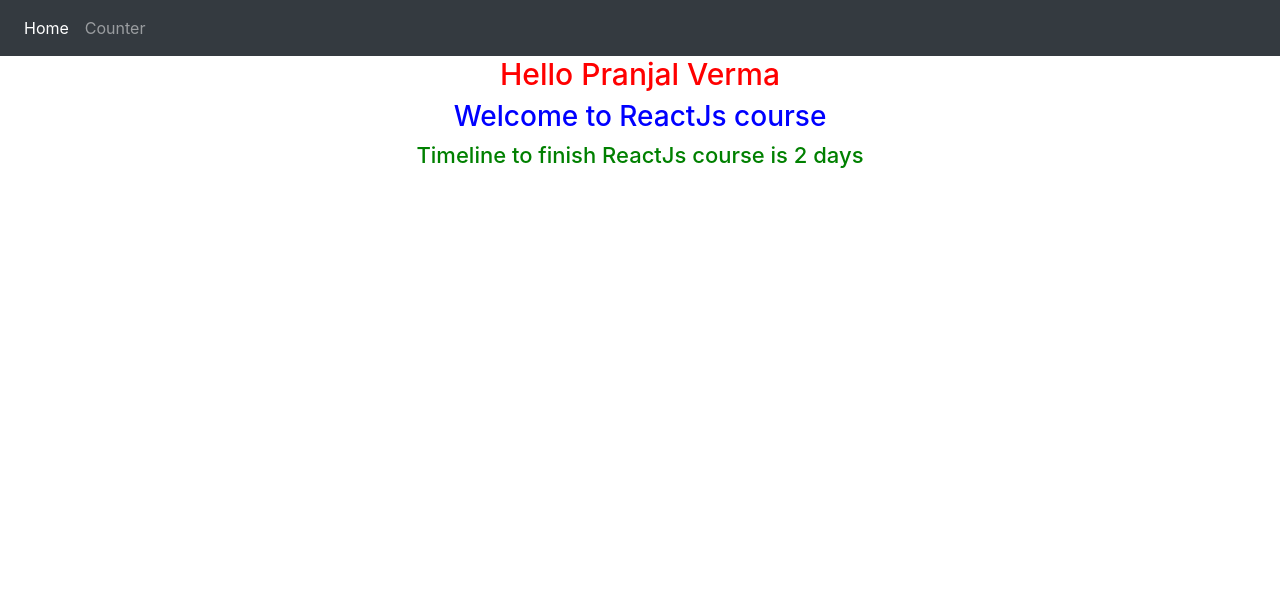
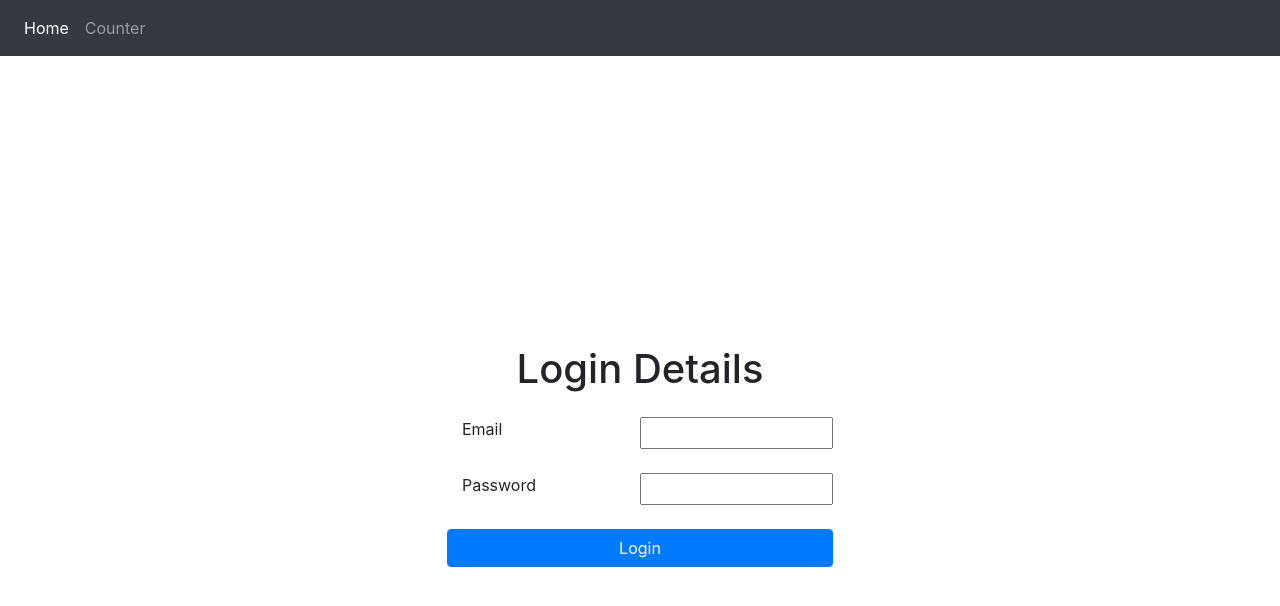
Before and after one commit to prnjl02/React-JS-Tutorial, a React (Create React App) app: page / in a window 1280 px wide. Shown: the top 606 px of the page. Built offline with nearby package versions, Linux system fonts and the light colour scheme.

Commit message:
added login form and routing

```diff
--- a/package.json
+++ b/package.json
@@ -39,6 +39,7 @@
     ]
   },
   "devDependencies": {
-    "sass": "^1.53.0"
+    "node-sass": "^7.0.1",
+    "sass": "^1.54.4"
   }
 }
--- a/src/App.js
+++ b/src/App.js
@@ -10,6 +10,7 @@
 import Home from './components/Home';
 import Counter from './components/Counter';
 import Navbar from './components/Navbar';
+import Login from "./components/Login";
 
 function App() {
   return (
@@ -20,13 +21,18 @@
     //     <Counter />
     //   </div>
     // </>
+
 <Router>
 <Navbar />
+
     <Routes>
       <Route path="/counter" element = {<Counter />}>
       </Route>
-      <Route path="/" element = { <Home name="Pranjal Verma" course="ReactJs" timeline={2} />}>
+      <Route path="/home" element = { <Home name="Pranjal Verma" course="ReactJs" timeline={2} />}>
 
+      </Route>
+      {/* <Route path="/" element = { <Home name="Pranjal Verma" course="ReactJs" timeline={2} />}> */}
+      <Route path="/" element = { <Login />}>
       </Route>
     </Routes>
     </Router>
--- a/src/App.scss
+++ b/src/App.scss
@@ -1,5 +1,20 @@
+@import 'bootstrap/scss/bootstrap';
+
+html ,body {
+  height: 100vh;
+}
+
+#root {
+  height: 100%;
+}
 .Home {
   text-align: center;
+
+  @include media-breakpoint-up(sm) {
+    display: flex;
+    flex-direction: column;
+    align-items: center;
+  }
 
   .name {
     color: red;
--- a/src/components/Counter.js
+++ b/src/components/Counter.js
@@ -15,7 +15,8 @@
     return (
         <div className='counter container my-5 py-5'>
             <div className='name'>
-                The current counter value is {count}
+                The current counter value is
+                <div className='mt-5 mb-5'>{count}</div>
             </div>
             <button className="btn btn-primary" onClick={increaseCounter}>Increase Count</button>
             <button className="btn btn-danger mx-2" onClick={decrementCounter}>Decremenet Count</button>
--- /dev/null
+++ b/src/components/Login.js
@@ -0,0 +1,45 @@
+import React from 'react'
+import { useState } from 'react'
+import { useNavigate } from "react-router-dom";
+
+export default function Login() {
+    const [email, setEmail] = useState("");
+    const [password, setPassword] = useState("");
+    const [allEntry, setEntry] = useState([]);
+    const navigate = useNavigate();
+    const submitForm = (e) => {
+        e.preventDefault();
+        const newEntry = { email: email, password: password };
+
+        setEntry([...allEntry, newEntry]);
+        if (newEntry.email === "Pranjal" && newEntry.password === "1234") {
+            alert('success');
+            navigate("/home");
+        }
+        else {
+            alert('failed');
+        }
+        setEmail(" ");
+        setPassword(null);
+    }
+
+    return (
+        <div className='LoginContainer container d-flex flex-column align-items-center justify-content-center h-100'>
+            <h1 className='mb-4'>Login Details</h1>
+            <form action="" onSubmit={submitForm}>
+                <div className='row'>
+                    <label htmlFor="email" className='col-6'>Email</label>
+                    <input className='col-6' type="text" name="" id="" onChange={(e) => setEmail(e.target.value)} />
+                </div>
+                <div className='row mt-4'>
+                    <label htmlFor="password" className='col-6'>Password</label>
+                    <input className='col-6' type="password" name="" id="" onChange={(e) => setPassword(e.target.value)} />
+                </div>
+                <div className='row'>
+                <button className='col-12 mt-4 btn btn-primary text-center' type="submit">Login</button>
+                </div>
+
+            </form>
+        </div>
+    )
+}
```
